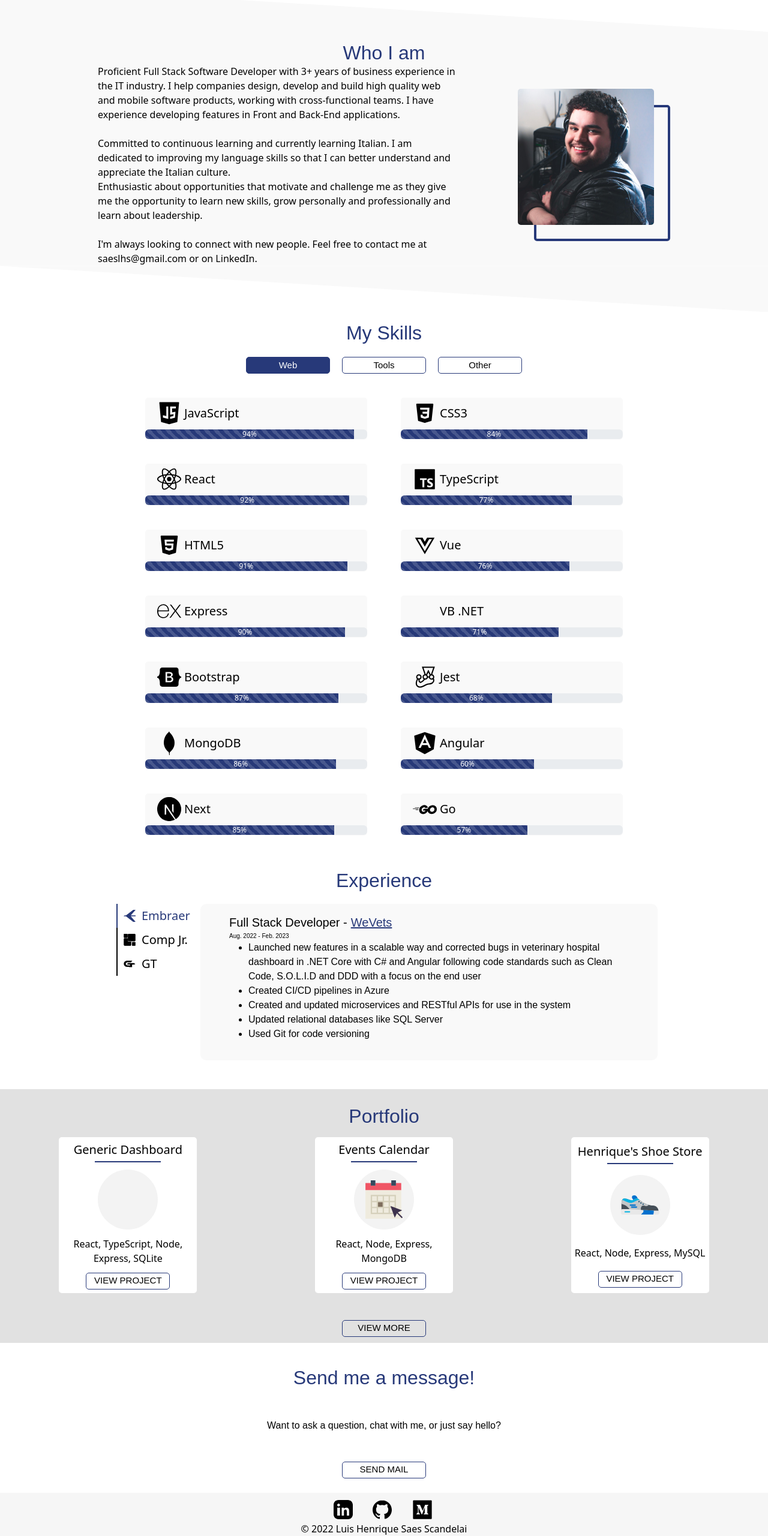
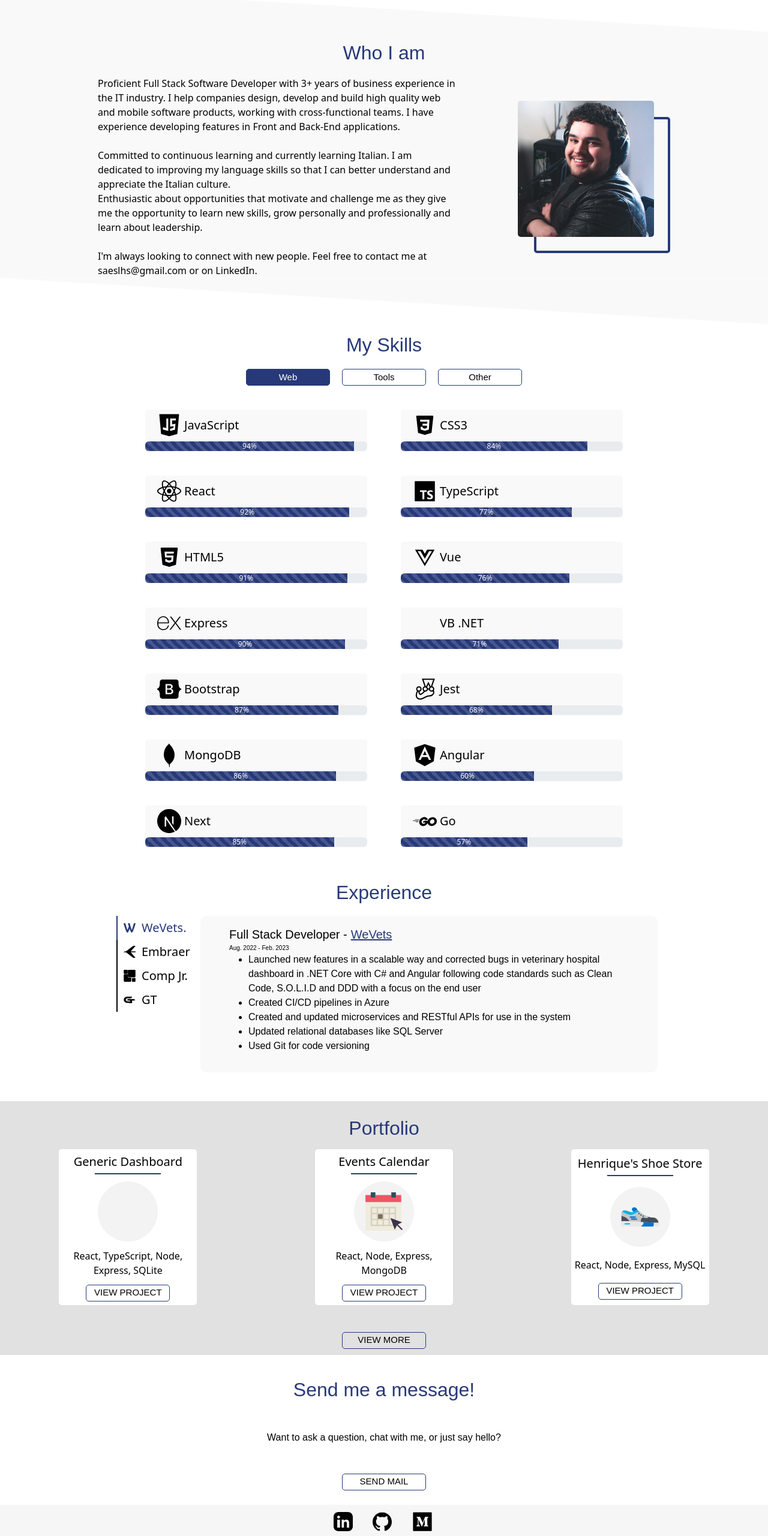
Before and after one commit to luis-saes/developer-portfolio, a React (Create React App) app in the folder front-end/: page / in a window 1280 px wide. Shown: the part 820-3381 px from the top of the page at 60% size. Built offline with nearby package versions, Linux system fonts and the light colour scheme; some icons are missing.

Commit message:
Update license to 2023 and added WeVets as a company

```diff
--- a/front-end/src/components/Experience/CompaniesList.tsx
+++ b/front-end/src/components/Experience/CompaniesList.tsx
@@ -2,6 +2,7 @@ import { FunctionComponent, SVGProps } from "react";
 import { ReactComponent as Comp } from "../../assets/svg/companies/comp.svg";
 import { ReactComponent as Embraer } from "../../assets/svg/companies/embraer.svg";
 import { ReactComponent as Gt } from "../../assets/svg/companies/gt.svg";
+import { ReactComponent as WeVets } from "../../assets/svg/companies/wevets.svg";
 
 export interface CompaniesListInterface {
   text: string;
@@ -14,6 +15,11 @@ export interface CompaniesListInterface {
 }
 
 const CompaniesList: CompaniesListInterface[] = [
+  {
+    text: "WeVets.",
+    element: WeVets,
+    link: "https://wevets.com.br/",
+  },
   {
     text: "Embraer",
     element: Embraer,
--- a/front-end/src/components/Footer/FooterMobile.tsx
+++ b/front-end/src/components/Footer/FooterMobile.tsx
@@ -25,7 +25,7 @@ const FooterMobile = () => {
           <Medium className={styles.icon} style={{ marginLeft: "7px" }} />
         </a>
       </div>
-      <div className={styles.text}>© 2022 Luis Henrique Saes Scandelai</div>
+      <div className={styles.text}>© 2023 Luis Henrique Saes Scandelai</div>
     </div>
   );
 };
--- a/front-end/src/views/About.module.scss
+++ b/front-end/src/views/About.module.scss
@@ -18,6 +18,7 @@
   align-items: center;
   justify-content: center;
   width: 100%;
+  margin-top: 20px;
 }
 
 .text {
```
Also changed, not shown: front-end/src/assets/svg/companies/wevets.svg (added), 1 other file (tests, documents, lock files or other folders).
